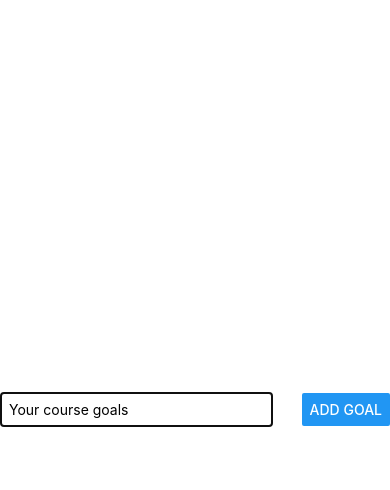
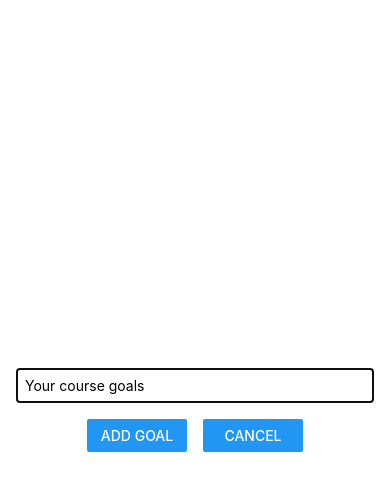
Before and after one commit to HumayunHabib/standard-native-app, a React Native app: screen / in a window 390 px wide. Both pictures are taken after a click on the button "ADD NEW GOAL". Shown: the top 490 px of the page. Built offline with nearby package versions, Linux system fonts and the light colour scheme.

Commit message:
endAddGoalHandler

```diff
--- a/App.js
+++ b/App.js
@@ -11,14 +11,18 @@
     setModalIsVisible(true);
   };
 
+  const endAddGoalHandler = (id) => {
+    setModalIsVisible(false);
+  };
+
   function addGoalHandler(enteredGoalText) {
     setCourseGoals((currentCourseGoals) => [
       ...currentCourseGoals,
       { text: enteredGoalText, id: Math.random().toString() },
     ]);
+    endAddGoalHandler();
   }
-
-  const deleteGoalHandlel = (id) => {
+  const deleteGoalHandler = (id) => {
     setCourseGoals((currentCourseGoals) => {
       return currentCourseGoals.filter((goal) => goal.id !== id);
     });
@@ -32,7 +36,11 @@
         onPress={startAddGoalHandler}
       />
 
-      <GoalInput visible={modalIsVisible} onAddGoal={addGoalHandler} />
+      <GoalInput
+        visible={modalIsVisible}
+        onAddGoal={addGoalHandler}
+        onCancel={endAddGoalHandler}
+      />
       <View style={styles.goalsContainer}>
         <FlatList
           data={courseGoals}
@@ -41,7 +49,7 @@
               <GoalItem
                 text={itemData.item.text}
                 id={itemData.item.id}
-                onDeleteItem={deleteGoalHandlel}
+                onDeleteItem={deleteGoalHandler}
               />
             );
           }}
--- a/components/GoalInput.js
+++ b/components/GoalInput.js
@@ -21,7 +21,14 @@
           onChangeText={goalInputHandler}
           value={enteredGoalText}
         />
-        <Button title="Add Goal" onPress={addGoalHandler} />
+        <View style={styles.buttonContainer}>
+          <View style={styles.button}>
+            <Button title="Add Goal" onPress={addGoalHandler} />
+          </View>
+          <View style={styles.button}>
+            <Button title="Cancel" onPress={props.onCancel} />
+          </View>
+        </View>
       </View>
     </Modal>
   );
@@ -32,18 +39,25 @@
 const styles = StyleSheet.create({
   inputContainer: {
     flex: 1,
-    flexDirection: "row",
-    justifyContent: "space-between",
+    justifyContent: "center",
     alignItems: "center",
     marginBottom: 24,
+    padding: 16,
     borderBottomWidth: 1,
     borderBottomColor: "#cccccc",
   },
   textInput: {
     borderWidth: 1,
     borderColor: "#cccccc",
-    width: "70%",
-    marginRight: 8,
+    width: "100%",
     padding: 8,
   },
+  buttonContainer: {
+    marginTop: 16,
+    flexDirection: "row",
+  },
+  button: {
+    width: 100,
+    marginHorizontal: 8,
+  },
 });
```
